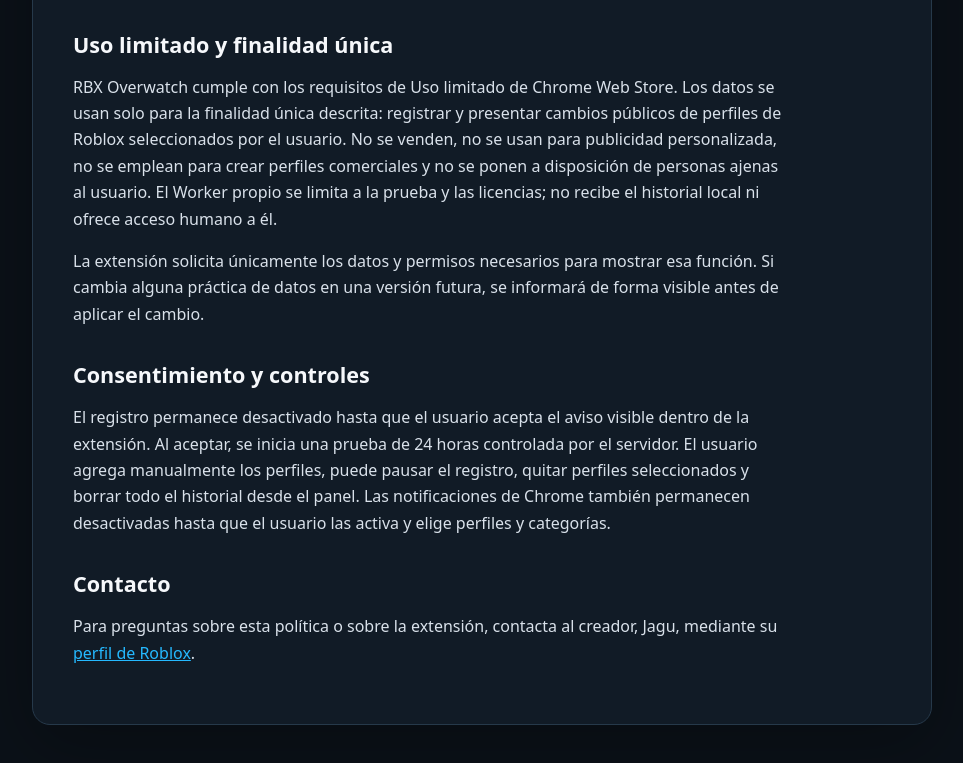
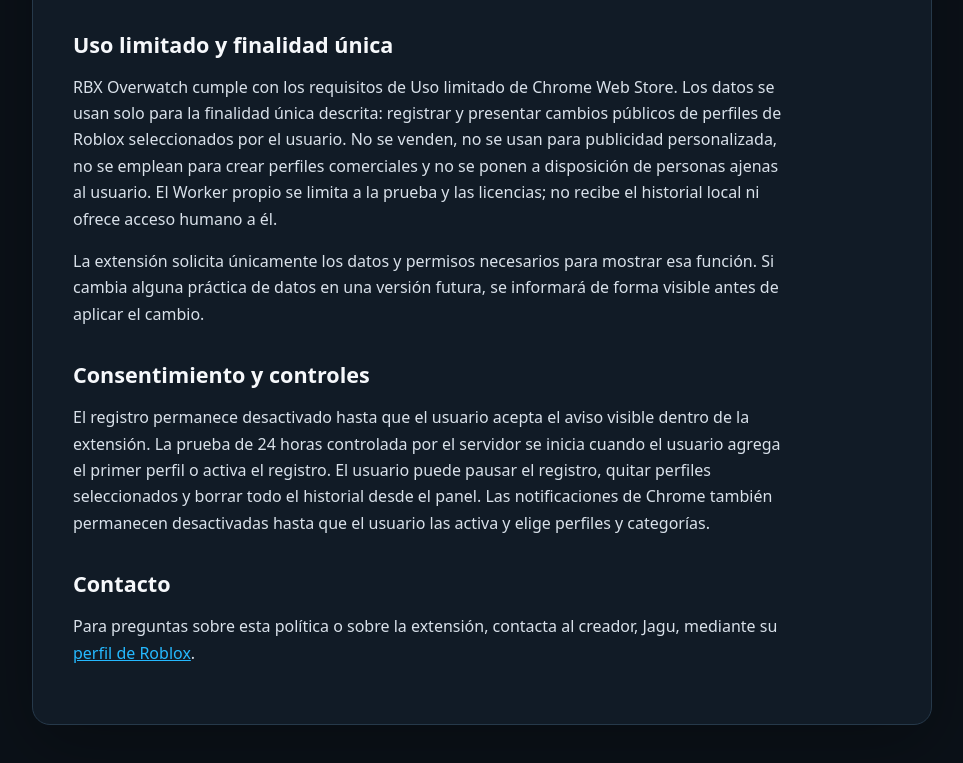
Before and after one commit to jaguar009/rbx-overwatch-privacy-policy, a plain HTML site: page index.html in a window 1280 px wide. Shown: the part 3663-4426 px from the top of the page, without its empty margins (158-1121 px from the left). Drawn offline with Linux system fonts and the light colour scheme.

Commit message:
Clarify when account trial begins

```diff
--- a/index.html
+++ b/index.html
@@ -104,7 +104,7 @@
     <p>La extensión solicita únicamente los datos y permisos necesarios para mostrar esa función. Si cambia alguna práctica de datos en una versión futura, se informará de forma visible antes de aplicar el cambio.</p>
 
     <h2>Consentimiento y controles</h2>
-    <p>El registro permanece desactivado hasta que el usuario acepta el aviso visible dentro de la extensión. Al aceptar, se inicia una prueba de 24 horas controlada por el servidor. El usuario agrega manualmente los perfiles, puede pausar el registro, quitar perfiles seleccionados y borrar todo el historial desde el panel. Las notificaciones de Chrome también permanecen desactivadas hasta que el usuario las activa y elige perfiles y categorías.</p>
+    <p>El registro permanece desactivado hasta que el usuario acepta el aviso visible dentro de la extensión. La prueba de 24 horas controlada por el servidor se inicia cuando el usuario agrega el primer perfil o activa el registro. El usuario puede pausar el registro, quitar perfiles seleccionados y borrar todo el historial desde el panel. Las notificaciones de Chrome también permanecen desactivadas hasta que el usuario las activa y elige perfiles y categorías.</p>
 
     <h2>Contacto</h2>
     <p>Para preguntas sobre esta política o sobre la extensión, contacta al creador, Jagu, mediante su <a href="https://www.roblox.com/users/4481541702/profile" target="_blank" rel="noopener noreferrer">perfil de Roblox</a>.</p>
```
